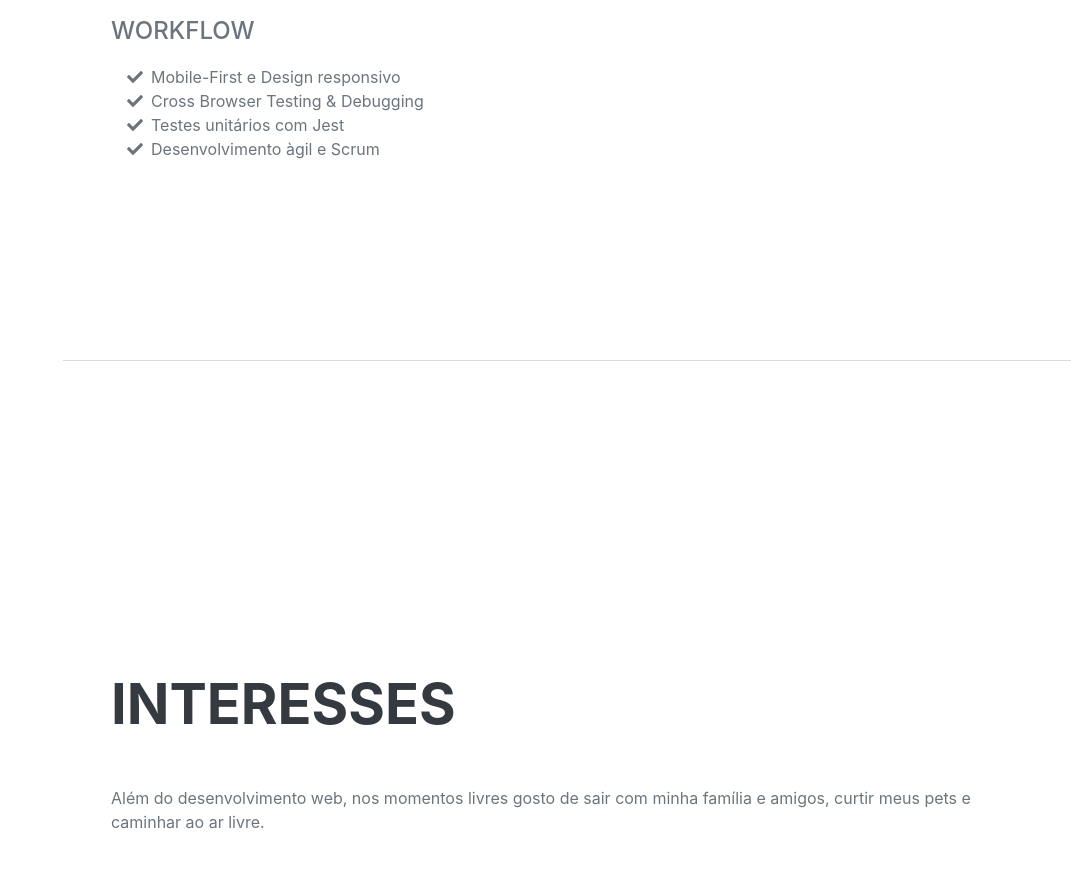
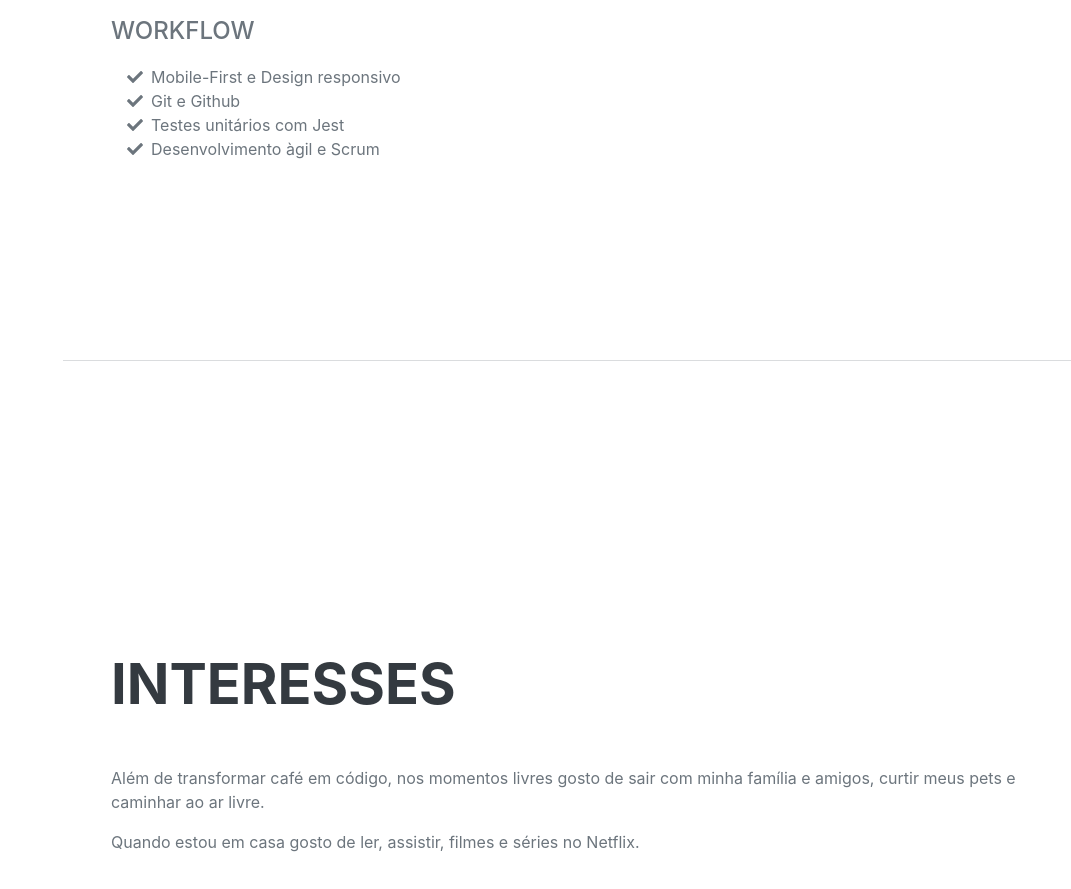
Before and after one commit to alinehofner/alinehofner.github.io, a plain HTML site: page startbootstrap-resume-gh-pages/index.html in a window 1280 px wide. Shown: the part 3248-4137 px from the top of the page, without its empty margins (209-1280 px from the left). Drawn offline with nearby package versions, Linux system fonts and the light colour scheme; a web font is replaced by a local one.

Commit message:
Alterando experiencias

```diff
--- a/startbootstrap-resume-gh-pages/index.html
+++ b/startbootstrap-resume-gh-pages/index.html
@@ -110,6 +110,7 @@
                         <div class="flex-grow-1">
                             <h3 class="mb-0">SENAI - CFP Américo Renê Giannetti</h3>
                             <div class="subheading mb-3">Técnico em química</div>
+                            <div>Desenvolvimento de produto em laboratório acadêmico</div>
                         </div>
                         <div class="flex-shrink-0"><span class="text-primary">Março de 2018 - Agosto de 2019</span></div>
                     </div>
@@ -136,7 +137,7 @@
                         </li>
                         <li>
                             <span class="fa-li"><i class="fas fa-check"></i></span>
-                            Cross Browser Testing & Debugging
+                            Git e Github
                         </li>
                         <li>
                             <span class="fa-li"><i class="fas fa-check"></i></span>
@@ -154,8 +155,9 @@
             <section class="resume-section" id="interests">
                 <div class="resume-section-content">
                     <h2 class="mb-5">Interesses</h2>
-                    <p>Além do desenvolvimento web, nos momentos livres gosto de sair com minha família e amigos, curtir meus pets e caminhar ao ar livre.</p>
+                    <p>Além de transformar café em código, nos momentos livres gosto de sair com minha família e amigos, curtir meus pets e caminhar ao ar livre.</p>
                     <p class="mb-0"></p>
+                    <p>Quando estou em casa gosto de ler, assistir, filmes e séries no Netflix.</p>
                 </div>
             </section>
             <hr class="m-0" />
```
